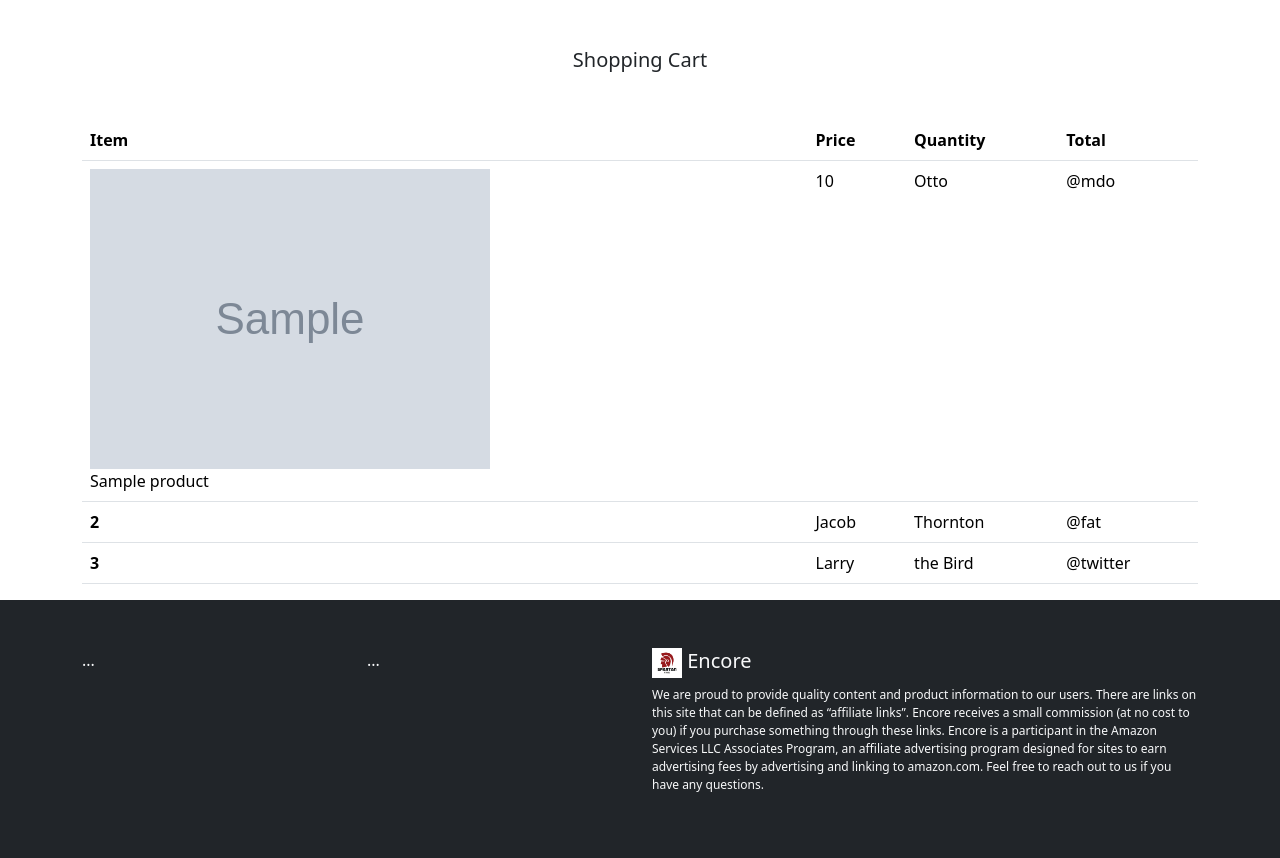
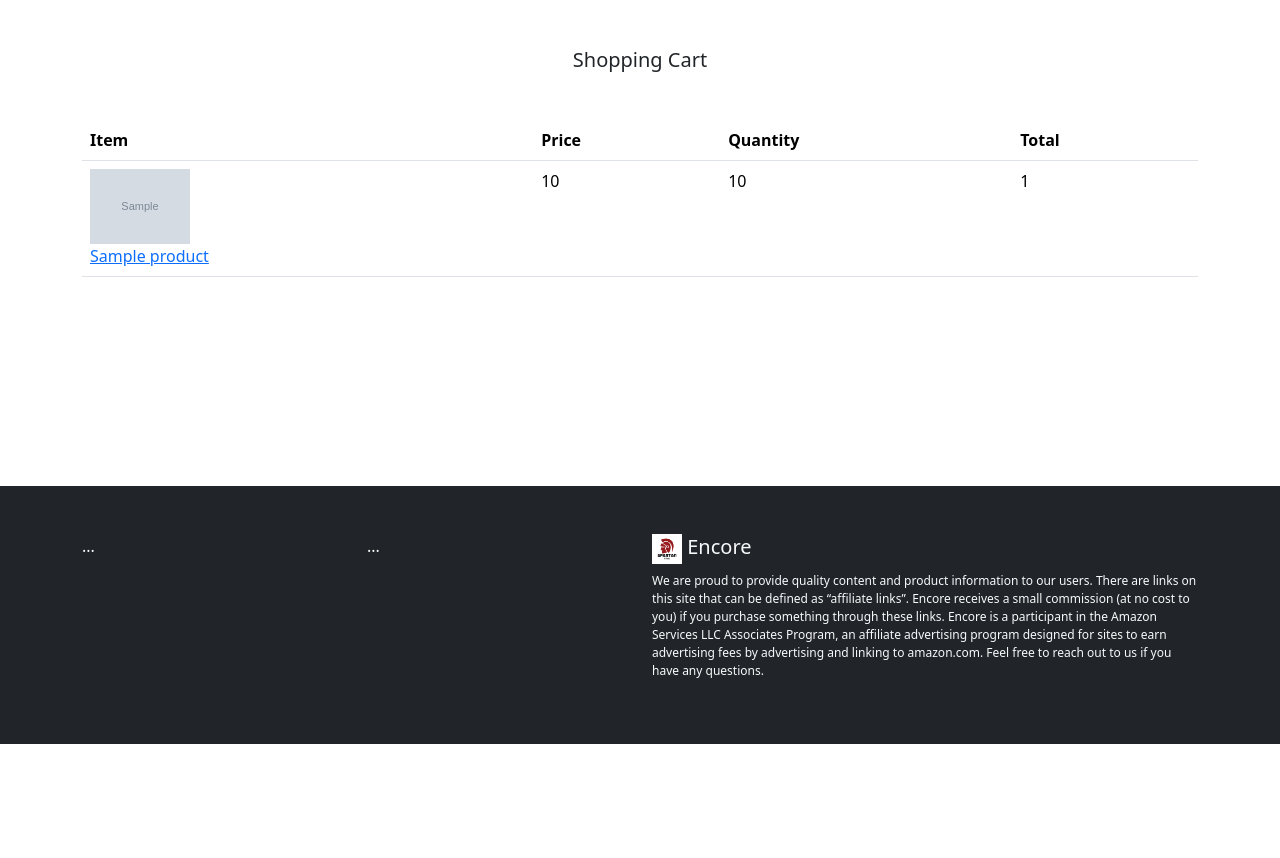
Before and after one commit to Biplob14/bookstore, a Django app: template cart/templates/cart.html in a window 1280 px wide. Shown: the part 56-914 px from the top of the page. After the commit the page ends 800 px from the top, so only its background shows below. Run offline with Django 4.2, Linux system fonts and the light colour scheme; data comes from the database, SQL or seed files in the repository; the template is opened without the code that fills it: most values are stand-ins (such as "Sample title", 1, 10 or a date in 2020); grey boxes marked "Sample" are stand-in pictures; parts of the project's set-up code (start-up, migrations or seed data) failed here and were passed over; some libraries are stand-ins or nearby versions.

Commit message:
fix: cart returning all items

```diff
--- a/cart/cart.py
+++ b/cart/cart.py
@@ -27,20 +27,20 @@ class CartManager():
         product_ids = self.cart.keys()
         products = Product.products_available.filter(id__in=product_ids)
         cart = self.cart.copy()
+
         for product in products:
             cart[str(product.id)]['product'] = product
 
         for item in cart.values():
             item['price'] = Decimal(item['price'])
             item['total_price'] = item['price'] * item['qty']
-
-        print("iter: ", cart.values())
-        yield item
+            yield item
 
     def __len__(self):
         '''
         basket data and count item quantity
         '''
+        print("from len")
         return sum(item['qty'] for item in self.cart.values())
 
     def save(self):
--- a/cart/templates/cart.html
+++ b/cart/templates/cart.html
@@ -18,29 +18,21 @@
                 </thead>
                 <tbody>
                     {% for item in cart %}
+                    {% with product=item.product %}
                     <tr>
                         {% comment %} <th scope="row">1</th> {% endcomment %}
                         <td>
-                            <div><img src={{item.product.cover.url}}></div>
-                            <div>{{ item.product.title }}</div>
+                            <div><img src={{product.cover.url}} width="100px"></div>
+                            <div>
+                                <a href="{{product.get_absolute_url}}">{{ product.title }}</a>
+                            </div>
                         </td>
                         <td>{{ item.price }}</td>
-                        <td>Otto</td>
-                        <td>@mdo</td>
+                        <td>{{ item.qty }}</td>
+                        <td>{{ item.total_price }}</td>
                     </tr>
+                    {% endwith %}
                     {% endfor %}
-                    <tr>
-                        <th scope="row">2</th>
-                        <td>Jacob</td>
-                        <td>Thornton</td>
-                        <td>@fat</td>
-                    </tr>
-                    <tr>
-                        <th scope="row">3</th>
-                        <td>Larry</td>
-                        <td>the Bird</td>
-                        <td>@twitter</td>
-                    </tr>
                 </tbody>
             </table>
         </div>
--- a/cart/views.py
+++ b/cart/views.py
@@ -8,11 +8,7 @@ from django.http import JsonResponse
 
 
 def view_cart_items(request):
-    cart = CartManager(request)
-    context = {
-        "cart": cart.__iter__()
-    }
-    print("view from cart   ")
+    context = {"cart": CartManager(request)}
 
     return render(request, 'cart.html', context)
 
```
